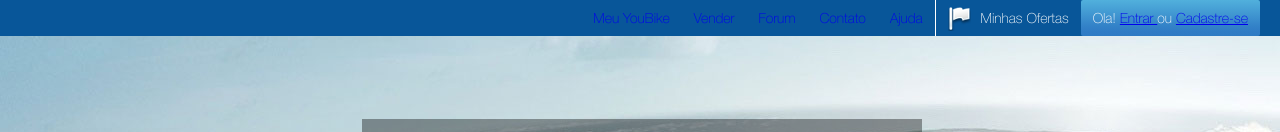
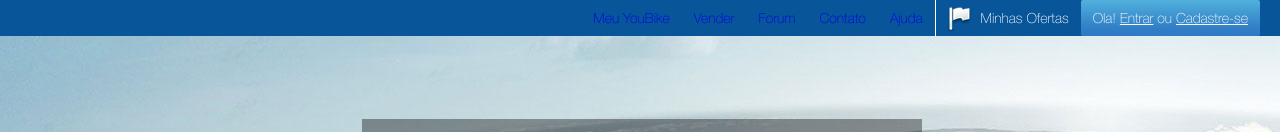
Before and after one commit to VanekJalba/Homework.Tech_Skills, a plain HTML site: page HTML_05/01_Cadastre/index.html in a window 1280 px wide. Shown: the top 132 px of the page. Drawn offline with Linux system fonts and the light colour scheme.

Commit message:
Fixed link color in login area

```diff
--- a/HTML_05/01_Cadastre/css/style.css
+++ b/HTML_05/01_Cadastre/css/style.css
@@ -50,6 +50,9 @@ header {
   /* IE6-9 */
   padding: 0 12px;
   margin-right: 20px;
+}
+.login a{
+  color: #fefefe;
 }
 .user-bar {
   color: #fefefe;
```
Also changed, not shown: HTML_05/01_Cadastre/index.html (+1 -1 lines).
